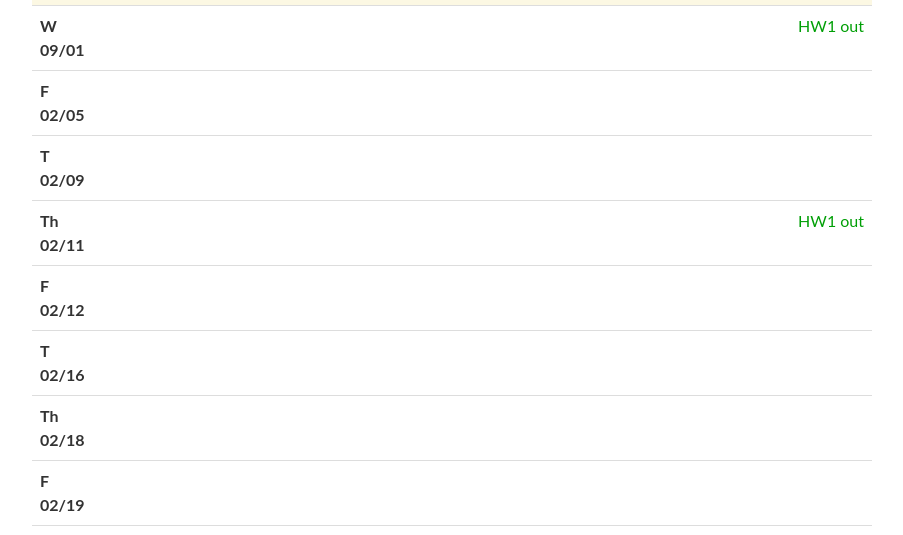
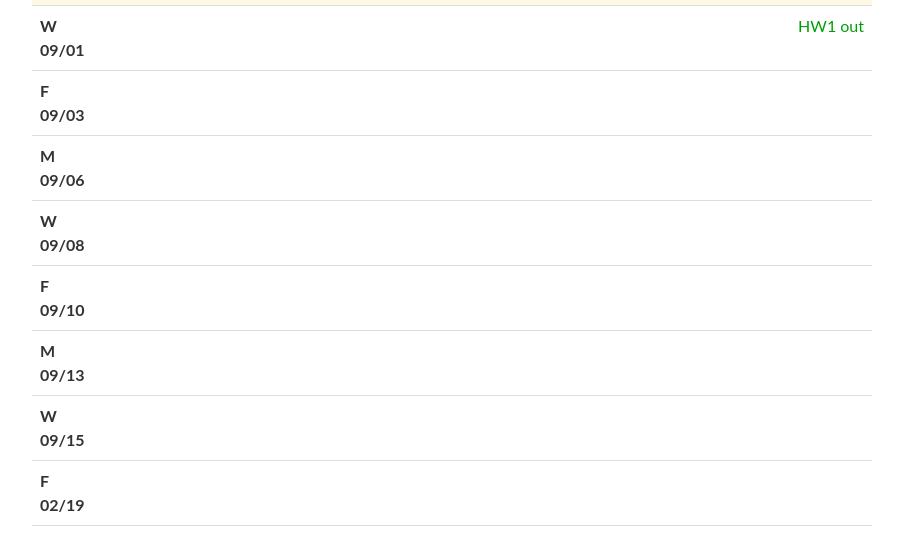
Before and after one commit to cmudeeprl/403website_s22, a Jekyll site: the page built from _pages/lectures.md, in a window 1280 px wide and 900 px high. Shown: the part 273-808 px from the top of the window, without its empty margins (188-1091 px from the left). Built offline with Jekyll 4.4.1, drawn with Linux system fonts in a browser that asks for light colours; nearby versions of some CDN libraries; comment, search, counter and statistics services are not loaded.

Commit message:
Continued Updates to Lecture Schedule

```diff
--- a/_data/lectures.yml
+++ b/_data/lectures.yml
@@ -1,7 +1,7 @@
 - date: M 08/30
   lecturer: Katerina & Ruslan
   title: >
-    <strong>Introduction to Reinforcement Learning and Representation Learning</strong>
+    <strong>Introduction to Reinforcement and Representation Learning</strong>
   slides: https://cmudeeprl.github.io/403_website/assets/lectures/s21/s21_lec1_intro.pdf
   video: https://scs.hosted.panopto.com/Panopto/Pages/Viewer.aspx?id=1a9ceff9-de84-4ab5-965a-acc3011a7809
   notes:
@@ -27,11 +27,11 @@
     # - Wang et al. <a href="https://arxiv.org/abs/1901.01753" target="_blank">Paired Open-Ended Trailblazer (POET)<span>:</span> Endlessly Generating Increasingly Complex and Diverse Learning Environments and Their Solutions</a>(Optional)
   logistics: <span class="event">HW1 out</span> <br>
 
-- date: F 02/05
+- date: F 09/03
   lecturer:
   title:
   recitation: >
-    <strong>Neural Nets, TensorFlow & Keras, OpenAI Gym </strong>
+    <strong>Neural Nets, TensorFlow & Keras, OpenAI Gym, Bandits </strong>
   slides: https://cmudeeprl.github.io/403_website/assets/lectures/s21/s21_rec1_tf.pdf
   slides2: https://cmudeeprl.github.io/403_website/assets/lectures/s21/s21_rec1_gym.pdf
   video: https://scs.hosted.panopto.com/Panopto/Pages/Viewer.aspx?id=58ef5a6a-dfaf-4978-b0a4-acc60140d49c
@@ -45,10 +45,10 @@
     # - <a href="https://www.tensorflow.org/guide/keras" target=  "_blank">The TensorFlow High Level (Keras) API</a>
   logistics:
 
-- date: T 02/09
+- date: M 09/06
   lecturer:
   title: >
-    <strong>Evolutionary methods for policy search (cont.)</strong>
+    <strong>Labor Day - No Classes</strong>
   slides: https://cmudeeprl.github.io/403_website/assets/lectures/s21/s21_lec3_evolutionary_methods_2.pdf
   video: https://scs.hosted.panopto.com/Panopto/Pages/Viewer.aspx?id=5af27186-f50a-4223-85b5-acca012c1d48
   notes:
@@ -59,23 +59,23 @@
     # - Cully et al. <a href="https://arxiv.org/abs/1407.3501" target="_blank">Robots that can adapt like animals</a>
   logistics:
 
-- date: Th 02/11
-  lecturer:
+- date: W 09/08
+  lecturer: Ruslan
   title: >
-    <strong>Multi-armed bandits</strong>
+    <strong>Markov Decision Processes, Value Iteration, Policy Iteration</strong>
   slides: https://cmudeeprl.github.io/403_website/assets/lectures/s21/s21_lec4_bandits_explore.pdf
   video: https://scs.hosted.panopto.com/Panopto/Pages/Viewer.aspx?id=b4cf87ee-6cc8-4550-9b6d-accc011e757b
   notes:
   readings:
     - <a href="http://incompleteideas.net/book/RLbook2018.pdf" target="_blank">S & B Textbook</a>, Ch2 2.1-2.7
     - Russo et al. <a href="https://arxiv.org/abs/1707.02038" target="_blank">A Tutorial on Thompson Sampling</a>, Ch1-Ch4. Optional after Ch4
-  logistics: <span class="event">HW1 out</span> <br>
+  logistics:
 
-- date: F 02/12
+- date: F 09/10
   lecturer:
   title:
   recitation: >
-    <strong>Gaussian Processes</strong>
+    <strong>Gaussian Processes and Bayesian Optimization</strong>
   slides: https://cmudeeprl.github.io/403_website/assets/lectures/s21/s21_rec2_gaussian_process.pdf
   # slides2:
   video: https://scs.hosted.panopto.com/Panopto/Pages/Viewer.aspx?id=f67789e7-94cc-457a-886a-accd01636821
@@ -97,10 +97,10 @@
 #   - <reading class="important">Brochu et. al <a href="https://arxiv.org/pdf/1012.2599.pdf" target="_blank">A Tutorial on Bayesian Optimization of Expensive Cost Functions, with Application to Active User Modeling and Hierarchical Reinforcement Learning</a> Sections 1, 2.1, 2.2 </reading>
 #   logistics:
 
-- date: T 02/16
-  lecturer:
+- date: M 09/13
+  lecturer: Ruslan
   title: >
-    <strong>Bayesian Optimization with Gaussian Processes</strong>
+    <strong>Monte Carlo Learning and Temporal Difference Learning</strong>
   slides: https://cmudeeprl.github.io/403_website/assets/lectures/s21/s21_lec5&6_GP_bayesian_optimization.pdf
   # slides2:
   video: https://scs.hosted.panopto.com/Panopto/Pages/Viewer.aspx?id=e963ef3b-2bd6-427b-b894-acd1011d660c
@@ -133,10 +133,10 @@
 #     # - Doersch <a href="https://arxiv.org/abs/1606.05908" target="_blank">Tutorial on Variational Autoencoders</a>
 #   logistics:
 
-- date: Th 02/18
-  lecturer:
+- date: W 09/15
+  lecturer: Katerina
   title: >
-    <strong>Bayesian Optimization with Gaussian Processes (cont.)</strong>
+    <strong>Function Approximation, Deep Q-Learning, Deep SARSA</strong>
   slides: https://cmudeeprl.github.io/403_website/assets/lectures/s21/s21_lec5&6_GP_bayesian_optimization.pdf
   # slides2:
   video: https://scs.hosted.panopto.com/Panopto/Pages/Viewer.aspx?id=af46d2df-de1c-42c4-8f6e-acd3011db76e
```
